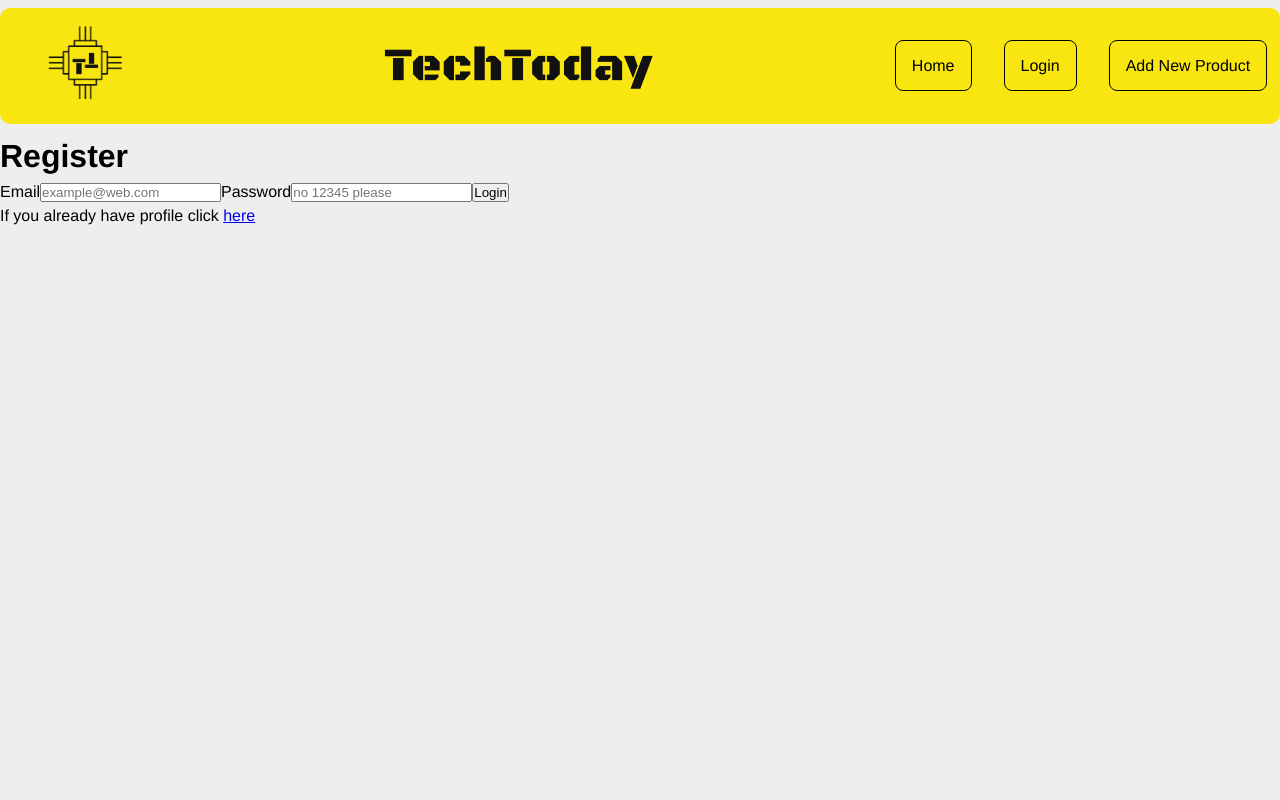
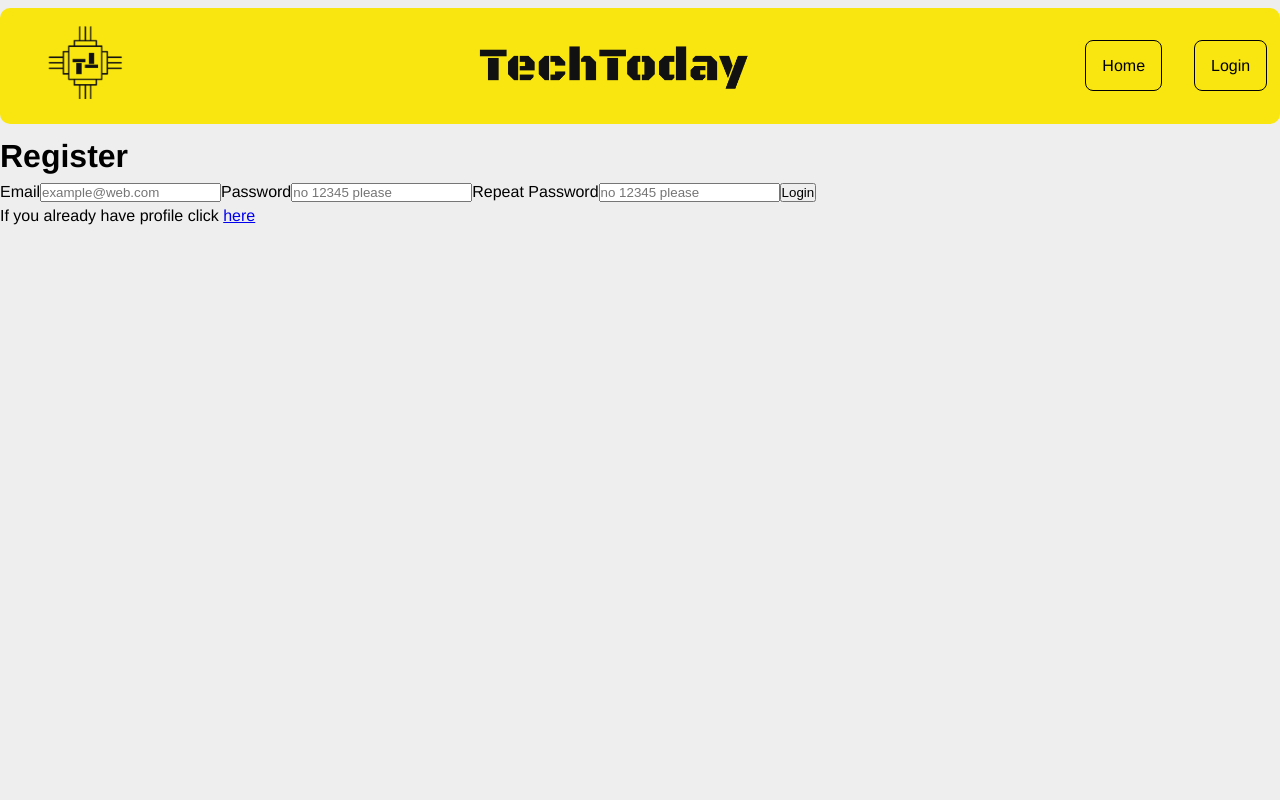
Before and after one commit to theospasov/TechToday-React-Project, a React (Vite) app in the folder tech-today/: page /register in a window 1280 px wide. Shown: the top 800 px of the page. Built offline with nearby package versions, Linux system fonts and the light colour scheme.

Commit message:
Registration and Login working

```diff
--- a/tech-today/src/App.jsx
+++ b/tech-today/src/App.jsx
@@ -1,10 +1,13 @@
-import { Routes, Route } from 'react-router-dom'
-
-import { useEffect, useState } from 'react'
+import { Routes, Route, useNavigate } from 'react-router-dom'
+import { useState } from 'react'
 
 import './App.css'
 
+import * as authService from './services/authService.js'
+import AuthContext from './contexts/authContext.js'
 import * as productService from './services/productService.js'
+import Path from './paths.js'
+
 import { Header } from './components/Header/Header.jsx'
 import { Footer } from './components/Footer/Footer'
 import Home from './components/Home/Home'
@@ -12,54 +15,64 @@ import Login from './components/Login/Login'
 import Register from './components/Register/Register'
 import ProductDetails from './components/Product/ProductDetails/ProductDetails.jsx'
 import ProductAdd from './components/Product/ProductAdd/ProductAdd.jsx'
+import Logout from './components/Logout/Logout.jsx'
+
+
+
 
 function App() {
+  const [auth, setAuth] = useState({})
+  const navigate = useNavigate()
+
+  const loginSubmitHandler = async (values) => {
+    const result = await authService.login(values.email, values.password)
+
+    setAuth(result)
+
+    navigate(Path.Home)
+  }
+
+  const registerSubmitHandler = async (values) => {
+    const result = await authService.register(values.email, values.password)
+
+    setAuth(result)
+
+    navigate(Path.Home)
+  }
+
+  const logoutHandler = async () => {
+    setAuth({})
+    // navigate(Path.Home)
+  }
+
+  const values = {
+    loginSubmitHandler,
+    registerSubmitHandler,
+    logoutHandler,
+    username: auth.username || auth.email,
+    email: auth.email,
+    isAuthenticated: !!auth.accessToken
+  }
 
   return (
-        <>
+    <AuthContext.Provider value={values}>
       <div className='site'>
         <Header />
 
         <main className='site-main'>
           <Routes>
-                        <Route path='/' element={<Home />}/>
-                        <Route path='/login' element={<Login/>}/>
-                        <Route path='/register' element={<Register/>}/>
-                        <Route path='/products/:productId' element={<ProductDetails/>}/>
-                        <Route path='/product/add' element={<ProductAdd/>}/>
+            <Route path={Path.Home} element={<Home />} />
+            <Route path={Path.Login} element={<Login />} />
+            <Route path='/register' element={<Register />} />
+            <Route path='/products/:productId' element={<ProductDetails />} />
+            <Route path='/product/add' element={<ProductAdd />} />
+            <Route path={Path.Logout} element={<Logout/>}></Route>
           </Routes>
-
         </main>
 
-                <Footer/>
-
+        <Footer />
       </div>
-
-
-
-
-
-            {/* <div>
-        <a href="https://vitejs.dev" target="_blank">
-          <img src={viteLogo} className="logo" alt="Vite logo" />
-        </a>
-        <a href="https://react.dev" target="_blank">
-          <img src={reactLogo} className="logo react" alt="React logo" />
-        </a>
-      </div>
-      <h1>Vite + React</h1>
-      <div className="card">
-        <button onClick={() => setCount((count) => count + 1)}>
-          count is {count}
-        </button>
-        <p>
-          Edit <code>src/App.jsx</code> and save to test HMR
-        </p>
-      </div>
-      <p className="read-the-docs">
-        Click on the Vite and React logos to learn more
-      </p> */}
-        </>
+    </AuthContext.Provider>
   )
 }
 
--- a/tech-today/src/components/Header/Header.css
+++ b/tech-today/src/components/Header/Header.css
@@ -30,6 +30,14 @@
 
 }
 
+.user {
+    display: flex;
+    gap: 1em;
+}
+
+.guest {
+    display: flex;
+}
 .nav {
     padding: 1em;
     text-decoration: none;
--- a/tech-today/src/components/Header/Header.jsx
+++ b/tech-today/src/components/Header/Header.jsx
@@ -1,12 +1,24 @@
 import { Link } from 'react-router-dom'
+import { useContext } from 'react'
 
 import './Header.css'
+
+import AuthContext from '../../contexts/authContext'
+import Path from '../../paths'
+
 
 import LogoIcon from '../../assets/tt_logo-icon.png'
 import LogoText from '../../assets/tt_logo-text.png'
 
 
+
 export const Header = () => {
+    const {
+        isAuthenticated,
+        username
+    } = useContext(AuthContext)
+
+
     return (
         <>
             <header className='site-header'>
@@ -16,8 +28,21 @@ export const Header = () => {
 
                 <ul className='header-nav'>
                     <li><Link className='nav-home nav' to='/'>Home</Link></li>
-                    <li><Link className='nav-login nav' to='/login'>Login</Link></li>
-                    <li><Link className='nav-add nav' to={'/product/add'}>Add New Product</Link></li>
+                    {isAuthenticated
+                    ? (
+                        <div className='user'>
+                            <li>Hello {username}</li>
+                            <li><Link className='nav-add nav' to={'/product/add'}>Add New Product</Link></li>
+                        <li><Link className='nav-logout nav' to={Path.Logout}>Logout</Link></li>
+                        </div>
+                    )
+                    : (
+                        <div className='guest'>
+                            <li><Link className='nav-login nav' to={Path.Login}>Login</Link></li>
+                        </div>
+                    )
+                    }
+
                 </ul>
             </header>
 
--- a/tech-today/src/components/Login/Login.jsx
+++ b/tech-today/src/components/Login/Login.jsx
@@ -1,23 +1,41 @@
-import { Link} from 'react-router-dom'
+import { Link } from 'react-router-dom'
+
+import  useForm  from '../../hooks/useForm'
+import { useContext } from 'react'
+import AuthContext from '../../contexts/authContext'
 
 export default function Login() {
+    const { loginSubmitHandler} = useContext(AuthContext)
+    const {values, onChange, onSubmit } = useForm(loginSubmitHandler,{
+        email: '',
+        password: ''
+    })
+
     return (
         <>
             <div className="page-login">
-                <form className="login-form" method="POST" action="#">
+                <form className="login-form" onSubmit={onSubmit}>
                     <h1>User login</h1>
                     <label htmlFor="email">Email</label>
                     <input
+                        className="form-email"
                         type="email"
-                        className="form-email"
+                        name='email'
+                        id='email'
                         placeholder="example@web.com"
+                        onChange={onChange}
+                        values={values.email}
 
                     />
                     <label htmlFor="password">Password</label>
                     <input
+                        className="form-password"
                         type="password"
-                        className="form-password"
+                        name='password'
+                        id='password'
                         placeholder="no 12345 please"
+                        onChange={onChange}
+                        values={values['password']}
                     />
                     <input type="submit" value="Login" />
                     <p>If you don't have profile click <Link to="/register">here </Link></p>
--- /dev/null
+++ b/tech-today/src/components/Logout/Logout.jsx
@@ -0,0 +1,20 @@
+import { useContext, useEffect } from "react"
+
+import * as authService from '../../services/authService'
+import { useNavigate } from "react-router-dom"
+import AuthContext from "../../contexts/authContext"
+import Path from "../../paths"
+
+export default function Logout() {
+    const navigate = useNavigate()
+    const {logoutHandler} = useContext(AuthContext)
+    useEffect(() => {
+        authService.logout()
+            .then(() => {
+                logoutHandler()
+                navigate(Path.Home)
+            })
+            .catch(() => navigate(Path.Home))
+    }, [])
+    return null
+}
--- a/tech-today/src/components/Register/Register.jsx
+++ b/tech-today/src/components/Register/Register.jsx
@@ -1,23 +1,53 @@
+import { useContext } from 'react'
 import { Link } from 'react-router-dom'
+import useForm from '../../hooks/useForm'
+
+import AuthContext from '../../contexts/authContext'
 
 
 export default function Register() {
+    const {registerSubmitHandler} = useContext(AuthContext)
+    const {values, onChange, onSubmit} = useForm(registerSubmitHandler, {
+        email: '',
+        password: '',
+        repass: ''
+    })
+
+
     return (
         <div className="page-register">
-        <form className="login-form" method="POST" action="#">
+        <form className="login-form" onSubmit={onSubmit}>
             <h1>Register</h1>
             <label htmlFor="email">Email</label>
             <input
+                className="form-email"
                 type="email"
-                className="form-email"
+                name='email'
+                id='email'
                 placeholder="example@web.com"
+                onChange={onChange}
+                values={values.email}
 
             />
             <label htmlFor="password">Password</label>
             <input
+                className="form-password"
+                name='password'
+                id='password'
                 type="password"
-                className="form-password"
                 placeholder="no 12345 please"
+                onChange={onChange}
+                values={values['password']}
+            />
+            <label htmlFor="repass">Repeat Password</label>
+            <input
+                className="form-repass"
+                name='repass'
+                id='repass'
+                type="password"
+                placeholder="no 12345 please"
+                onChange={onChange}
+                values={values['repass']}
             />
             <input type="submit" value="Login" />
             <p>If you already have profile click <Link to="/login">here </Link></p>
--- /dev/null
+++ b/tech-today/src/contexts/authContext.js
@@ -0,0 +1,6 @@
+import { createContext } from "react";
+
+const AuthContext = createContext()
+AuthContext.displayName = 'AuthContext'
+
+export default AuthContext
--- /dev/null
+++ b/tech-today/src/hooks/useForm.js
@@ -0,0 +1,23 @@
+import { useState } from "react"
+
+export default function useForm(submitHandler, initialValues) {
+    const [values, setValues] = useState(initialValues)
+
+    const onChange = (e) => {
+        setValues(prevState => ({
+            ...prevState,
+            [e.target.name]: e.target.value
+        }))
+    }
+
+    const onSubmit = (e) => {
+        e.preventDefault()
+        submitHandler(values)
+    }
+
+    return {
+        values,
+        onChange,
+        onSubmit
+    }
+}
--- a/tech-today/src/lib/request.js
+++ b/tech-today/src/lib/request.js
@@ -17,8 +17,14 @@ export async function request(method, url, data) {
         method,
 
     })
+    if (response.status == 204) {
+        return {}
+    }
 
     const result = await response.json()
+    if (!response.ok) {
+        throw result
+    }
     return result
 }
 
--- /dev/null
+++ b/tech-today/src/paths.js
@@ -0,0 +1,7 @@
+const Path = {
+    Home: '/',
+    Login: '/login',
+    Logout: '/logout'
+}
+
+export default Path
--- /dev/null
+++ b/tech-today/src/services/authService.js
@@ -0,0 +1,19 @@
+import * as request  from "../lib/request"
+
+const baseUrl = 'http://localhost:3030/users'
+
+export const login = async (email, password) => {
+    const result = await request.post(`${baseUrl}/login`, {
+        email,
+        password
+    })
+
+    return result
+}
+
+export const register = async (email, password) => request.post(`${baseUrl}/register`, {
+    email,
+    password
+})
+
+export const logout = async () => request.get(`${baseUrl}/logout`)
```
Lines whose indentation alone changed are shown as unchanged.
